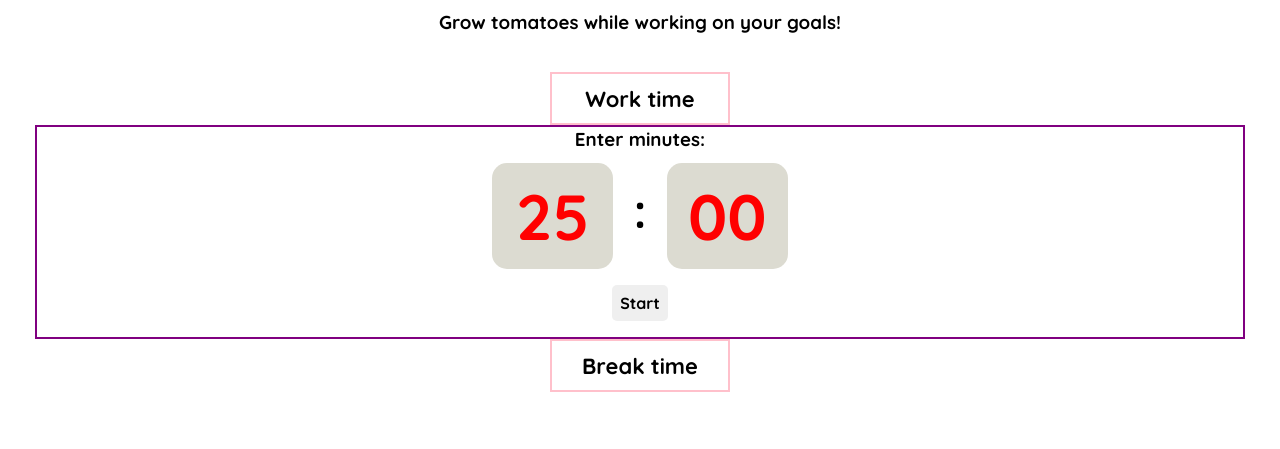
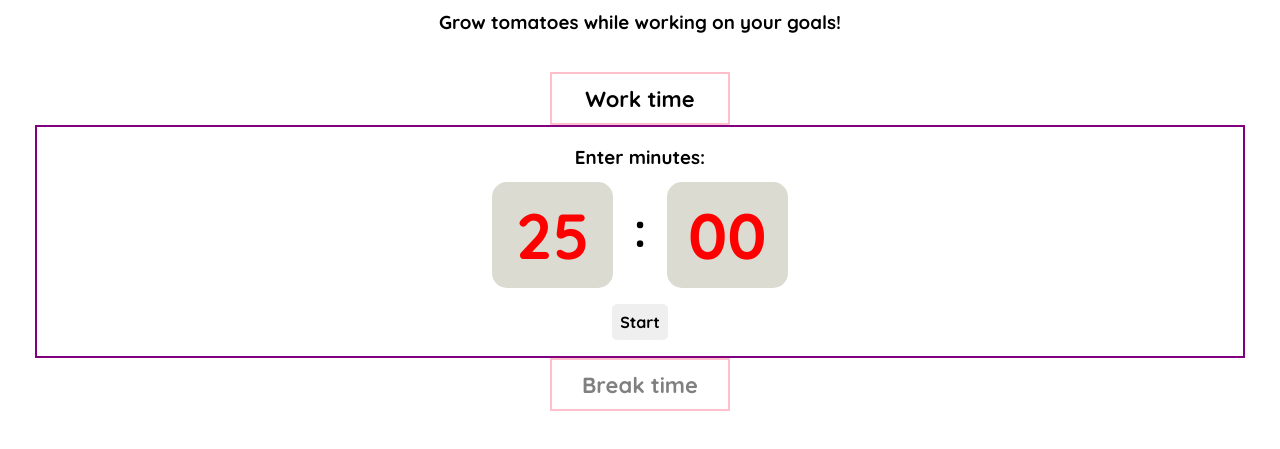
Before and after one commit to kmitova/pomodoro-timer, a plain HTML site: page index.html in a window 1280 px wide. Both pictures are taken after a click on the element "Work time". Shown: the part 121-570 px from the top of the page. Drawn offline with Linux system fonts and the light colour scheme.

Commit message:
added interactivity to components

```diff
--- a/scripts/app.js
+++ b/scripts/app.js
@@ -10,8 +10,14 @@ window.onload = () => {
   loadWorkTimer();
 };
 
-workSectionDisplay.addEventListener("click", loadWorkTimer);
-breakSectionDisplay.addEventListener("click", loadBreakTimer);
+workSectionDisplay.addEventListener("click", () => {
+  loadWorkTimer(), workSectionDisplay.classList.remove("inactive");
+  breakSectionDisplay.classList.add("inactive");
+});
+breakSectionDisplay.addEventListener("click", () => {
+  loadBreakTimer(), workSectionDisplay.classList.add("inactive");
+  breakSectionDisplay.classList.remove("inactive");
+});
 
 function loadWorkTimer() {
   new WorkTimer(document.querySelector(".work-timer"));
--- a/styles/style.css
+++ b/styles/style.css
@@ -76,14 +76,21 @@ h1 {
   margin: 0;
   width: 6em;
   padding: .5em 1em;
+}
 
+#work-time-title:hover,
+#break-time-title:hover {
+  color: blueviolet
+}
 
+.inactive {
+  color: grey;
 }
 
 .work-timer, .break-timer {
+  padding-top: 1em;
   border: 2px solid purple
 }
-
 
 button {
   border: none;
```
